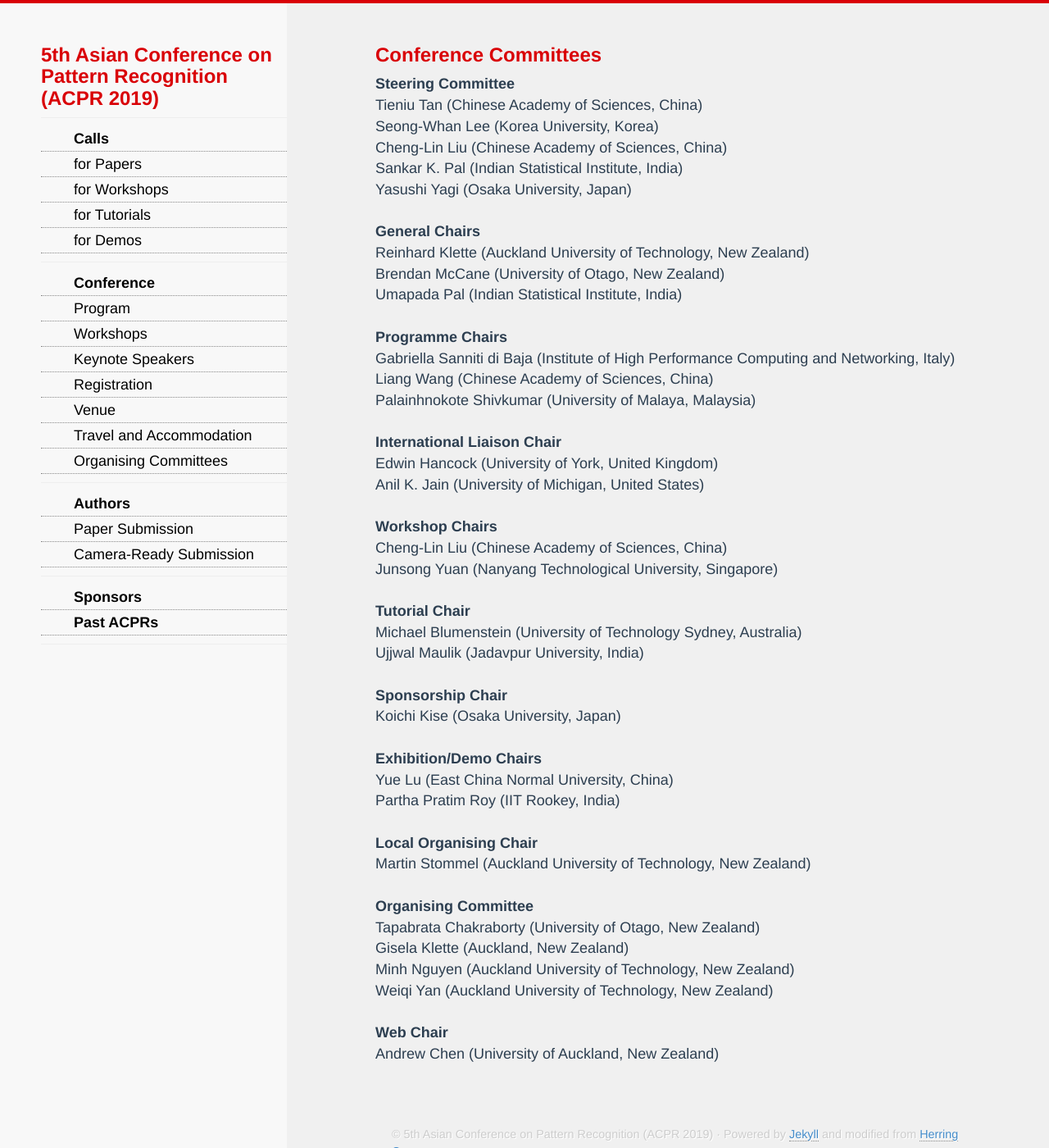
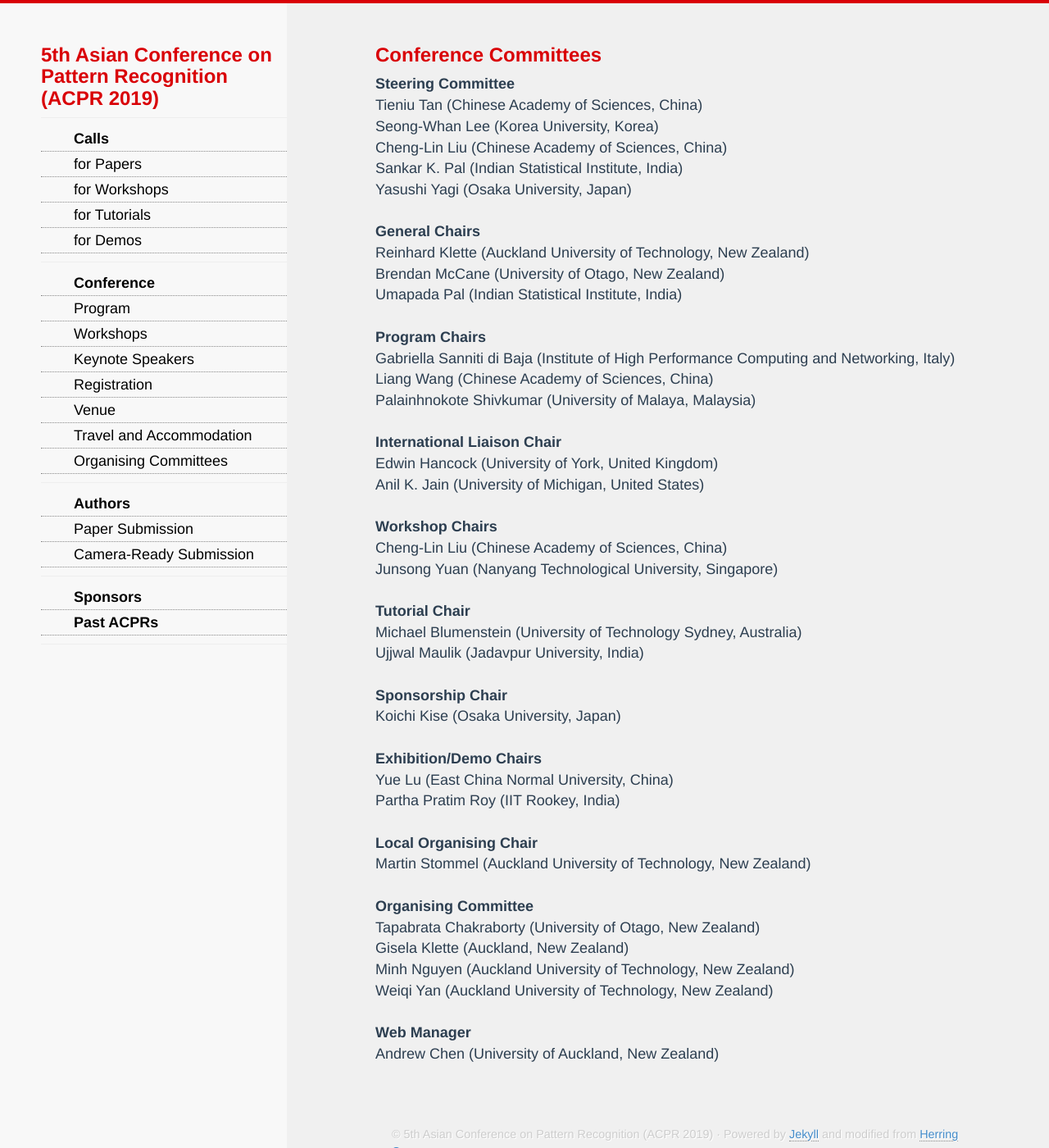
Before and after one commit to AndrewChenUoA/ACPR2019, a Jekyll site: the page built from committees.html, in a window 1280 px wide and 1400 px high. Shown: the whole window at 82% size. Built offline with Jekyll 4.4.1, drawn with Linux system fonts in a browser that asks for light colours; nearby versions of some CDN libraries; Markdown is read by kramdown in place of the engine named in the settings.

Commit message:
Update title naming

```diff
--- a/committees.html
+++ b/committees.html
@@ -16,7 +16,7 @@
   Brendan McCane (University of Otago, New Zealand)<br/>
   Umapada Pal (Indian Statistical Institute, India)<br/>
   <br/>
-  <b>Programme Chairs</b><br/>
+  <b>Program Chairs</b><br/>
   Gabriella Sanniti di Baja (Institute of High Performance Computing and Networking, Italy)<br/>
   Liang Wang (Chinese Academy of Sciences, China)<br/>
   Palainhnokote Shivkumar (University of Malaya, Malaysia)<br/>
@@ -49,6 +49,6 @@
   Minh Nguyen (Auckland University of Technology, New Zealand)<br/>
   Weiqi Yan (Auckland University of Technology, New Zealand)<br/>
   <br/>
-  <b>Web Chair</b><br/>
+  <b>Web Manager</b><br/>
   Andrew Chen (University of Auckland, New Zealand)
 </div>
```
